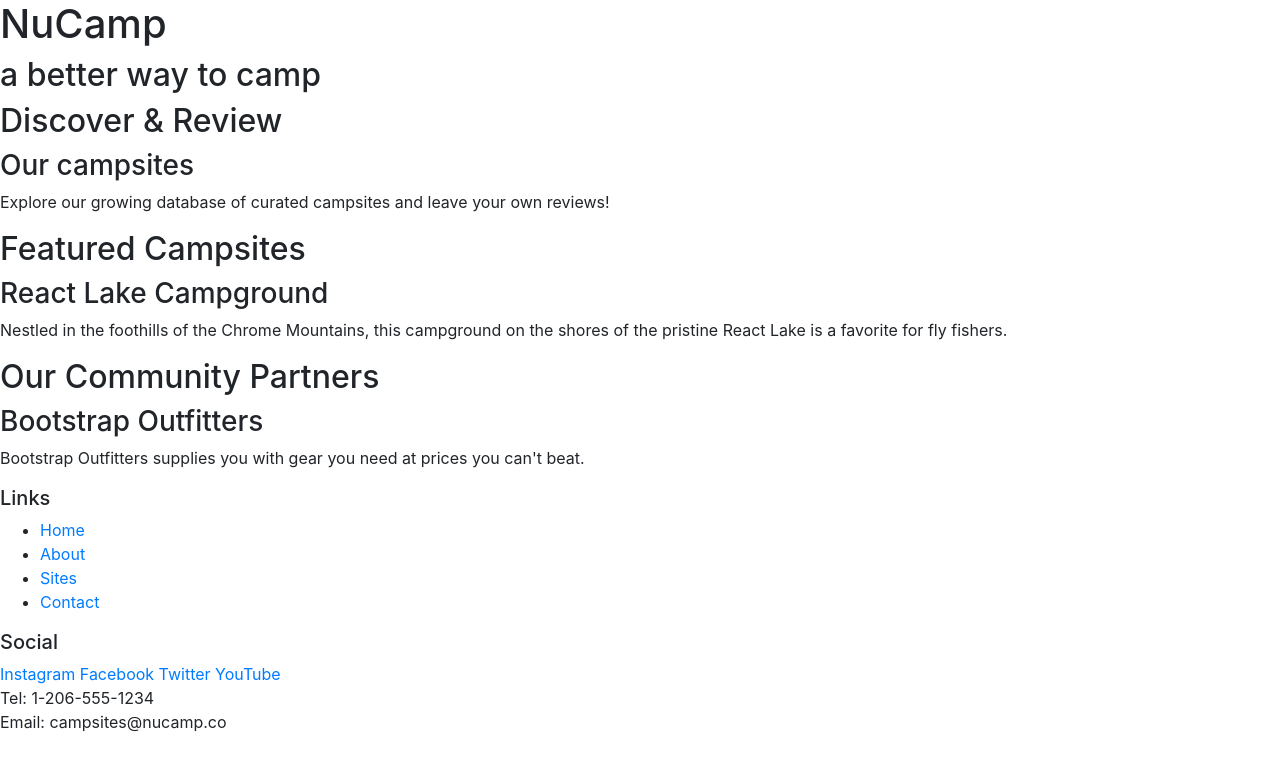
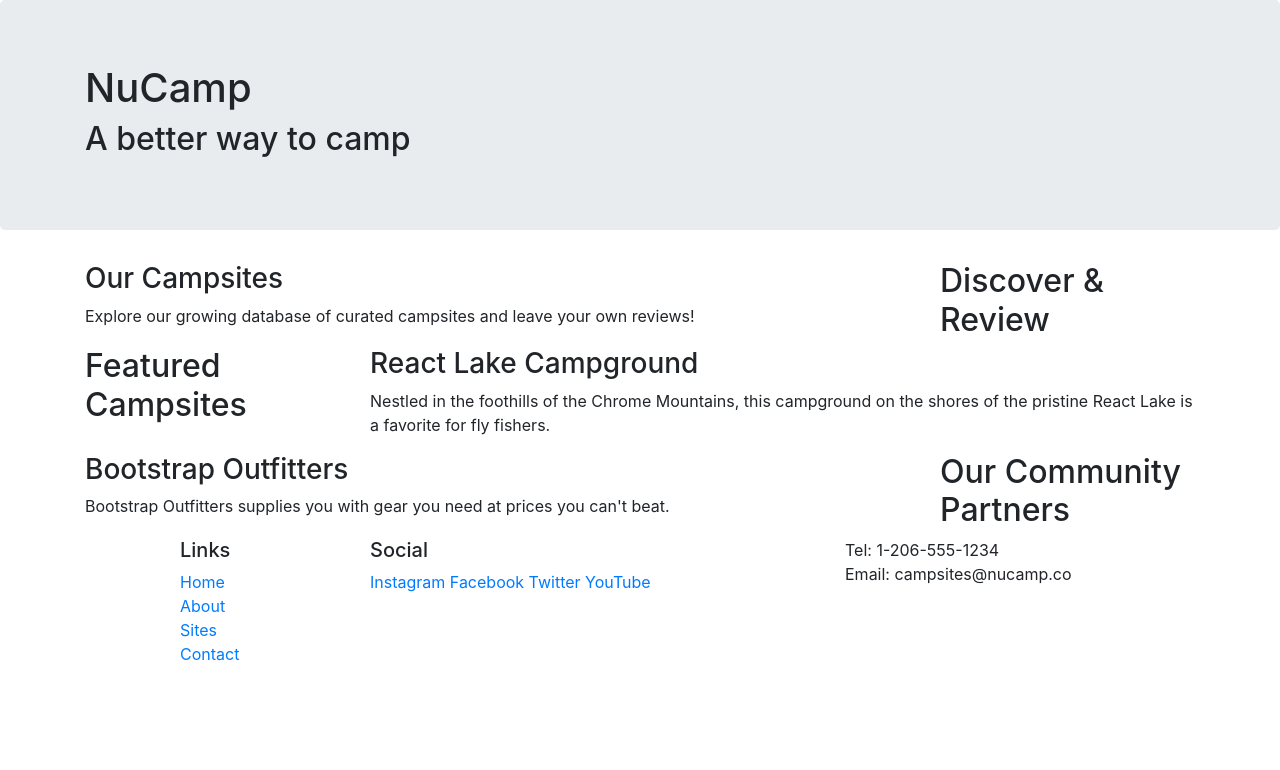
Before and after one commit to mosesgramirez/nucamp-bootstrap, a website: page index.html in a window 1280 px wide. Drawn offline with nearby package versions, Linux system fonts and the light colour scheme.

Commit message:
Added Bootstrap grid

```diff
--- a/index.html
+++ b/index.html
@@ -4,40 +4,80 @@
 <head>
     <meta charset="UTF-8">
     <meta name="viewport" content="width=device-width, initial-scale=1.0">
+    <link rel="shortcut icon" type="image/jpg" href="images/favicon.png">
     <link rel="stylesheet" href="node_modules/bootstrap/dist/css/bootstrap.min.css">
     <title>NuCamp: A Better Way to Camp</title>
+    <style>
+        /* Temp styles to visualize grid
+
+        .container {
+            border: solid cyan;
+        }
+
+        .row {
+            border: solid greenyellow
+        }
+
+        [class^="col-"] {
+            border: solid yellow;
+        }
+        */
+    </style>
 </head>
 
 <body>
-    <header>
-        <div>
+    <header class="jumbotron">
+        <div class="container">
+            <div class="row">
+                <div class="col">
                     <h1>NuCamp</h1>
-            <h2>a better way to camp</h2>
+                    <h2>A better way to camp</h2>
+                </div>
+            </div>
         </div>
     </header>
 
-    <div>
+    <div class="container">
+        <div class="row">
+            <!-- "class-aa-b" where 'aa' means
+                 "this size & up" -->
+            <div class="col-sm-4 order-sm-last col-md-3">
                 <h2>Discover & Review</h2>
-        <h3>Our campsites</h3>
+            </div>
+            <div class="col">
+                <h3>Our Campsites</h3>
                 <p>Explore our growing database of curated campsites and leave your own reviews!</p>
             </div>
+        </div>
 
-    <div>
+        <div class="row">
+            <div class="col-sm-4 col-md-3">
                 <h2>Featured Campsites</h2>
+            </div>
+            <div class="col">
                 <h3>React Lake Campground</h3>
                 <p>Nestled in the foothills of the Chrome Mountains, this campground on the shores of the pristine React Lake is a favorite for fly fishers.</p>
             </div>
+        </div>
 
-    <div>
+        <div class="row">
+            <div class="col-sm-4 order-sm-last col-md-3">
                 <h2>Our Community Partners</h2>
+            </div>
+            <div class="col">
                 <h3>Bootstrap Outfitters</h3>
                 <p>Bootstrap Outfitters supplies you with gear you need at prices you can't beat.</p>
+
+            </div>
+        </div>
     </div>
 
     <footer>
-        <div>
+        <div class="container">
+            <div class="row">
+                <div class="col-4 col-sm-2 offset-1">
                     <h5>Links</h5>
-            <ul>
+                    <ul class="list-unstyled">
                         <li><a href="#">Home</a></li>
                         <li><a href="#">About</a></li>
                         <li><a href="#">Sites</a></li>
@@ -45,16 +85,17 @@
                     </ul>
                 </div>
 
-        <div>
+                <div class="col-6 col-sm-5">
                     <h5>Social</h5>
                     <a href="http://instagram.com/">Instagram</a>
                     <a href="http://facebook.com/">Facebook</a>
                     <a href="http://twitter.com/">Twitter</a>
                     <a href="http://youtube.com/">YouTube</a>
                 </div>
-
-        <div>
+                <div class="col-sm-4">
                     Tel: 1-206-555-1234<br /> Email: campsites@nucamp.co
+                </div>
+            </div>
         </div>
     </footer>
     <script src="node_modules/jquery/dist/jquery.slim.min.js"></script>
```
Also changed, not shown: images/favicon.png (added), 1 other file. Lines whose indentation alone changed are shown as unchanged.
